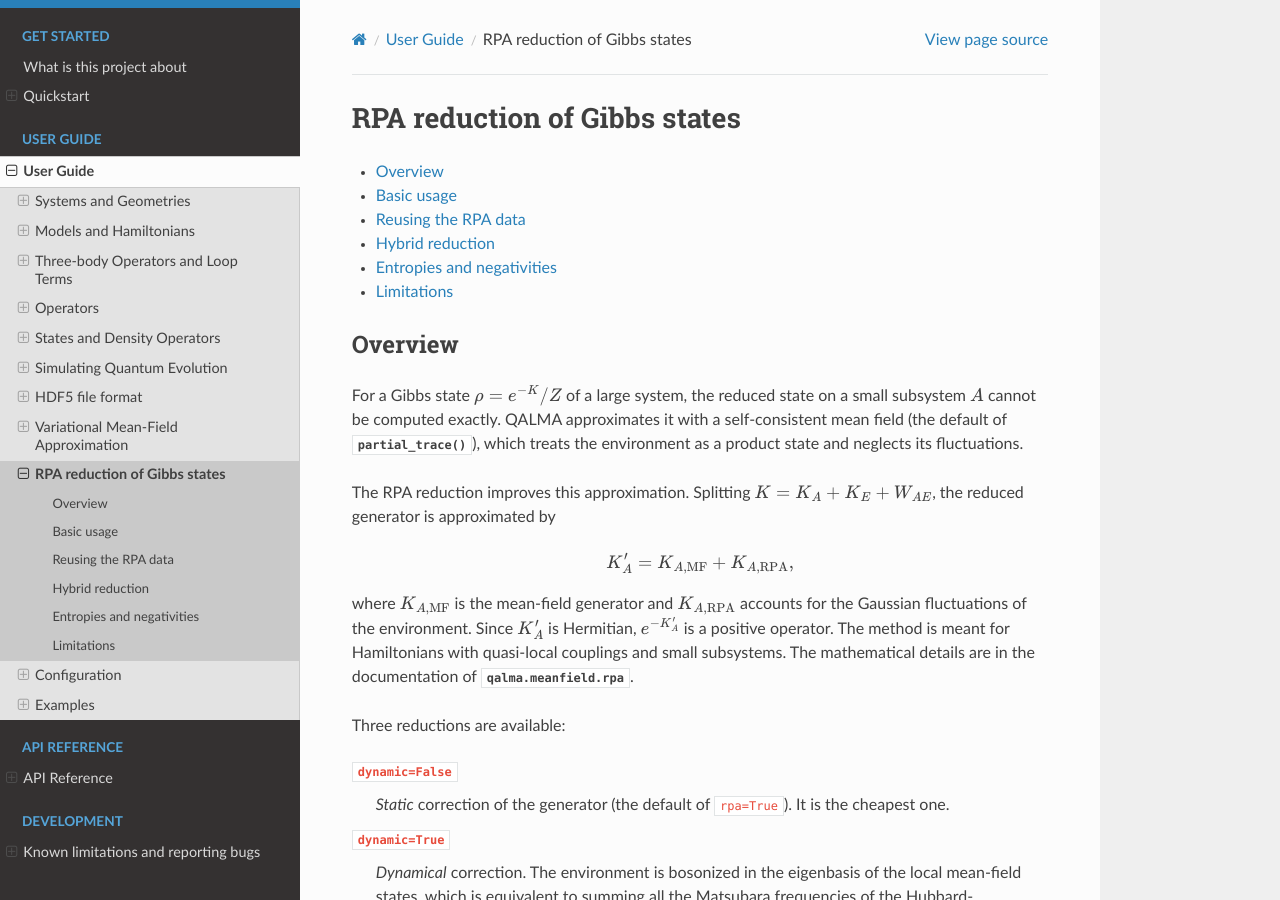
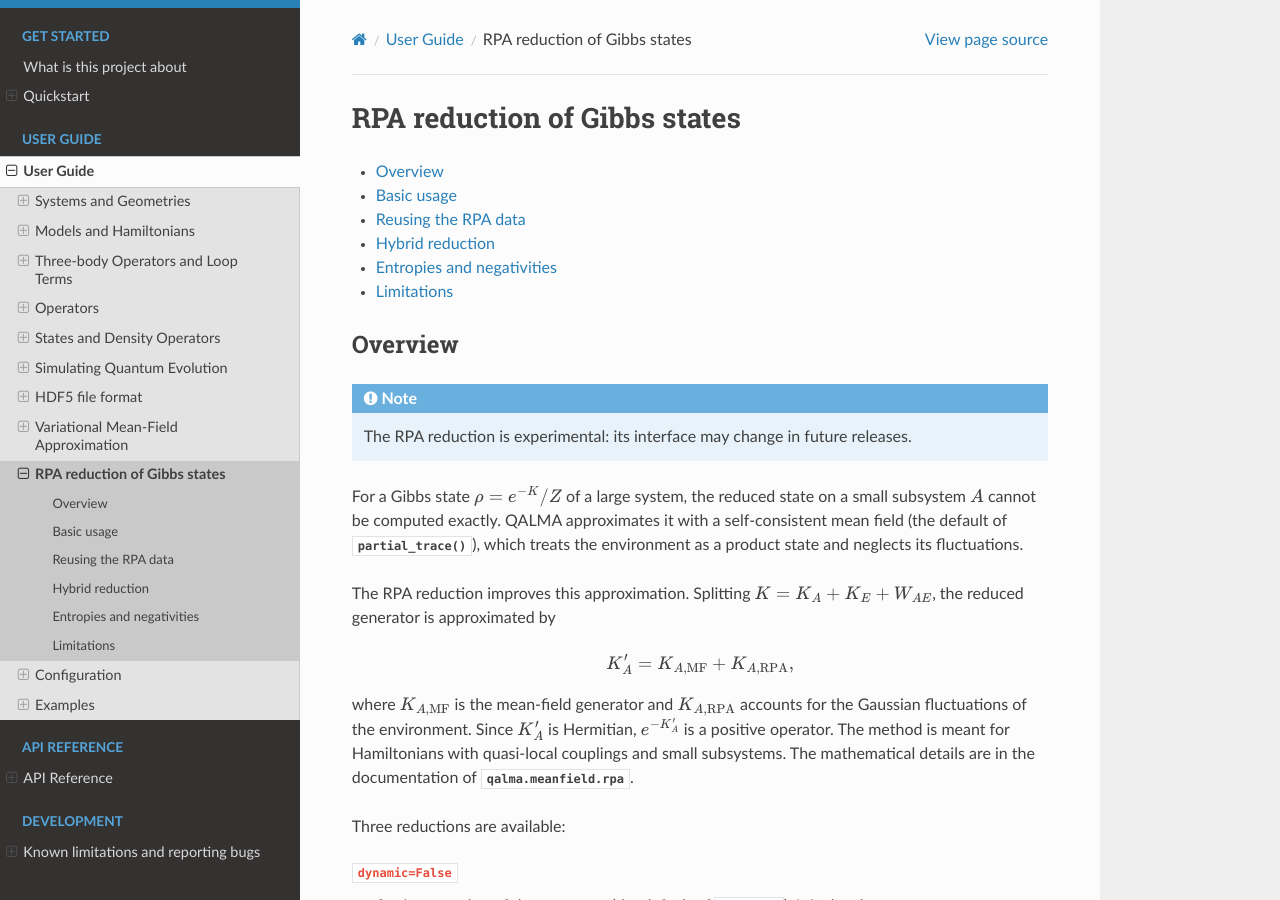
Before and after one commit to QILPCM-IFLP-CONICET/QALMA, a Sphinx documentation site: the page built from docs/user/rpa.rst, in a window 1280 px wide and 900 px high. Built offline with Sphinx 7.4.7 and the Read the Docs theme 3.1.0, drawn with Linux system fonts in a browser that asks for light colours.

Commit message:
restore the note on rpa.rst

```diff
--- a/docs/user/rpa.rst
+++ b/docs/user/rpa.rst
@@ -9,6 +9,11 @@ RPA reduction of Gibbs states
 
 Overview
 --------
+
+.. note::
+
+   The RPA reduction is experimental: its interface may change in future
+   releases.
 
 For a Gibbs state :math:`\rho = e^{-K}/Z` of a large system, the reduced
 state on a small subsystem :math:`A` cannot be computed exactly. QALMA
```
